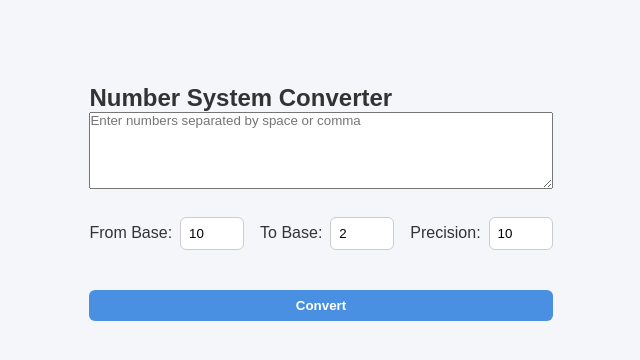
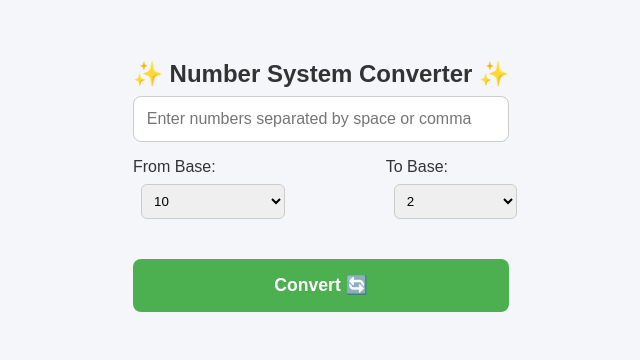
Before and after one commit to Loree54/Group_cat1, a React (Vite) app: page / in a window 1280 px wide. Shown: the part 198-558 px from the top of the page, without its empty margins (319-959 px from the left). Built offline with nearby package versions, Linux system fonts and the light colour scheme.

Commit message:
Update App.jsx

```diff
--- a/src/App.jsx
+++ b/src/App.jsx
@@ -5,79 +5,91 @@ function App() {
   const [input, setInput] = useState("");
   const [fromBase, setFromBase] = useState(10);
   const [toBase, setToBase] = useState(2);
-  const [precision, setPrecision] = useState(10);
   const [result, setResult] = useState([]);
 
   const handleConvert = () => {
-    const values = input
-      .split(/[\s,]+/)
-      .filter(v => v.length > 0);
-    setResult(batchConvert(values, parseInt(fromBase), parseInt(toBase), parseInt(precision)));
+    const values = input.split(/[\s,]+/).filter(v => v.length > 0);
+    setResult(batchConvert(values, parseInt(fromBase), parseInt(toBase)));
   };
 
+  const baseOptions = Array.from({ length: 36 }, (_, i) => i + 2); // Base 2 to 36
+
   return (
-    <div style={{ padding: "2rem", fontFamily: "sans-serif" }}>
-      <h2>Number System Converter</h2>
+    <div style={{ maxWidth: "600px", margin: "2rem auto", fontFamily: "sans-serif", padding: "1rem" }}>
+      <h2 style={{ textAlign: "center", color: "#333" }}>✨ Number System Converter ✨</h2>
 
-      <textarea
-        rows="5"
+      <input
+        type="text"
         placeholder="Enter numbers separated by space or comma"
         value={input}
         onChange={e => setInput(e.target.value)}
-        style={{ width: "100%" }}
+        style={{
+          width: "100%",
+          padding: "0.8rem",
+          fontSize: "1rem",
+          borderRadius: "8px",
+          border: "1px solid #ccc",
+          marginBottom: "1rem"
+        }}
       />
 
-      <div style={{ margin: "1rem 0" }}>
-        <label>From Base:</label>
-        <input
-          type="number"
-          min="2"
-          max="36"
-          value={fromBase}
-          onChange={e => setFromBase(e.target.value)}
-          style={{ marginLeft: "0.5rem", width: "4rem" }}
-        />
+      <div style={{ display: "flex", justifyContent: "space-between", marginBottom: "1rem" }}>
+        <div>
+          <label>From Base:</label>
+          <select
+            value={fromBase}
+            onChange={e => setFromBase(e.target.value)}
+            style={{ marginLeft: "0.5rem", padding: "0.5rem", borderRadius: "6px" }}
+          >
+            {baseOptions.map(b => <option key={b} value={b}>{b}</option>)}
+          </select>
+        </div>
 
-        <label style={{ marginLeft: "1rem" }}>To Base:</label>
-        <input
-          type="number"
-          min="2"
-          max="36"
-          value={toBase}
-          onChange={e => setToBase(e.target.value)}
-          style={{ marginLeft: "0.5rem", width: "4rem" }}
-        />
-
-        <label style={{ marginLeft: "1rem" }}>Precision:</label>
-        <input
-          type="number"
-          min="1"
-          max="20"
-          value={precision}
-          onChange={e => setPrecision(e.target.value)}
-          style={{ marginLeft: "0.5rem", width: "4rem" }}
-        />
+        <div>
+          <label>To Base:</label>
+          <select
+            value={toBase}
+            onChange={e => setToBase(e.target.value)}
+            style={{ marginLeft: "0.5rem", padding: "0.5rem", borderRadius: "6px" }}
+          >
+            {baseOptions.map(b => <option key={b} value={b}>{b}</option>)}
+          </select>
+        </div>
       </div>
 
-      <button onClick={handleConvert} style={{ padding: "0.5rem 1rem" }}>Convert</button>
+      <button
+        onClick={handleConvert}
+        style={{
+          width: "100%",
+          padding: "1rem",
+          backgroundColor: "#4CAF50",
+          color: "white",
+          fontSize: "1.1rem",
+          border: "none",
+          borderRadius: "8px",
+          cursor: "pointer",
+          marginBottom: "2rem"
+        }}
+      >
+        Convert 🔄
+      </button>
 
       {result.length > 0 && (
-        <div style={{ marginTop: "2rem" }}>
+        <div>
           {result.map((group, i) => (
             <div
               key={i}
               style={{
                 marginBottom: "1rem",
-                border: "1px solid #ccc",
+                padding: "1rem",
                 borderRadius: "8px",
-                padding: "1rem",
-                backgroundColor: "#f9f9f9"
+                backgroundColor: "#f0f0f0"
               }}
             >
-              <h4>Group {i + 1}</h4>
-              <ul style={{ listStyle: "none", padding: 0 }}>
+              <strong>Group {i + 1}</strong>
+              <ul style={{ listStyle: "none", paddingLeft: "0.5rem", marginTop: "0.5rem" }}>
                 {group.map((item, j) => (
-                  <li key={j} style={{ marginBottom: "0.5rem" }}>
+                  <li key={j} style={{ marginBottom: "0.5rem", fontSize: "1.05rem" }}>
                     {item.error ? (
                       <span style={{ color: "red" }}>{item.input} → {item.error}</span>
                     ) : (
```
